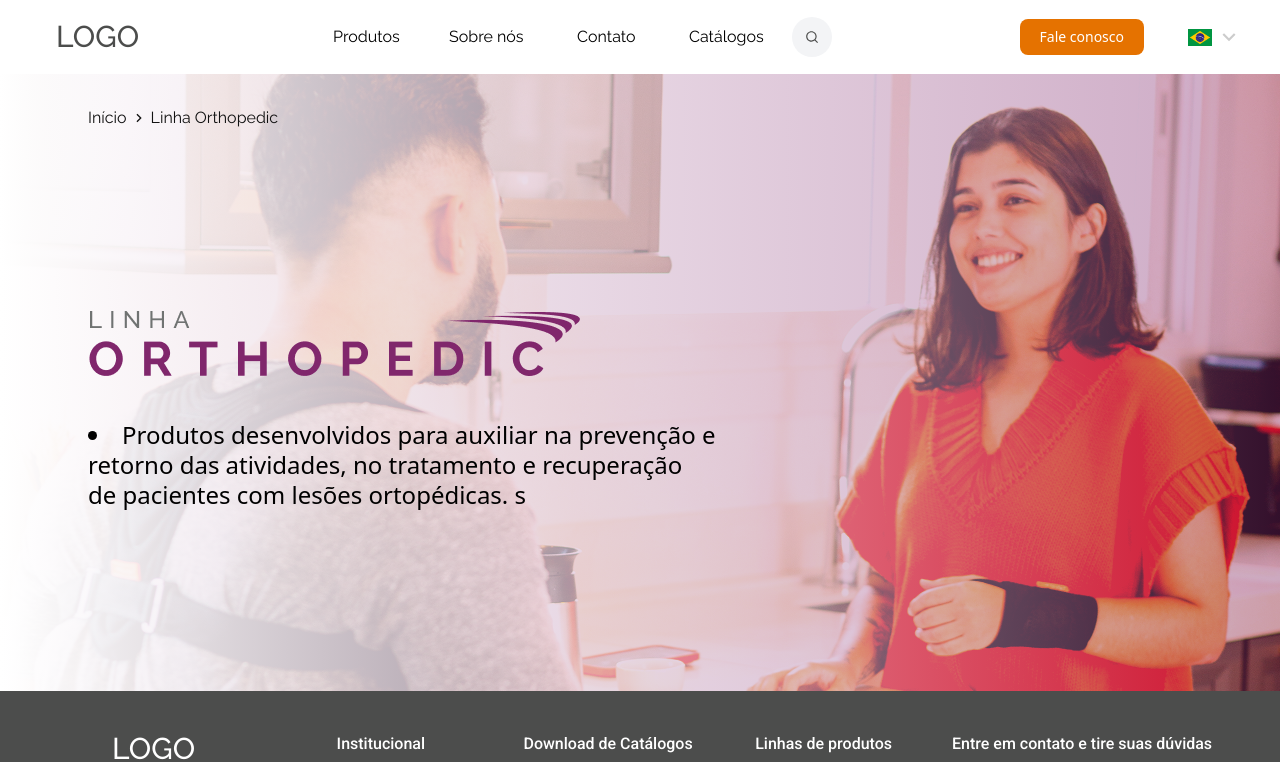
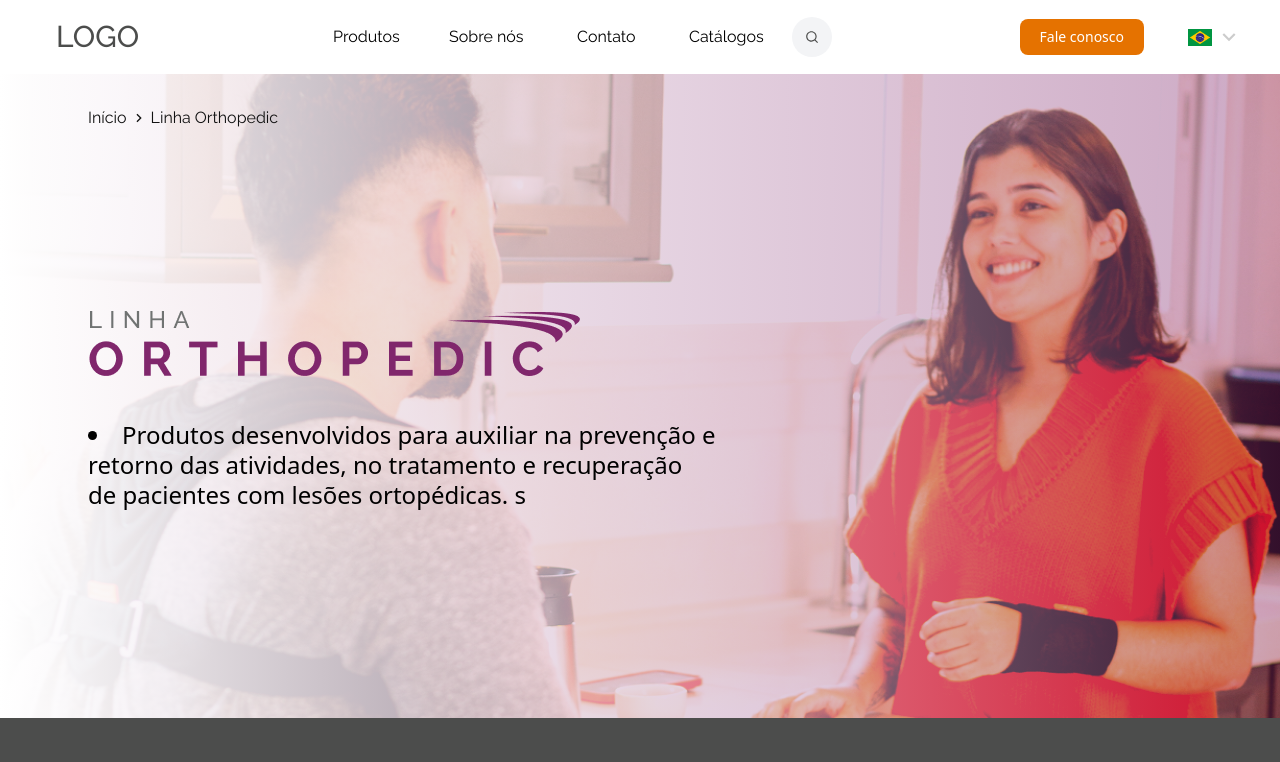
Before and after one commit to GefersonLopes/Plathanus, a React (Vite) app in the folder client/: page / in a window 1280 px wide. Shown: the top 762 px of the page. Built offline with nearby package versions, Linux system fonts and the light colour scheme.

Commit message:
fix: style of hero

```diff
--- a/client/src/components/layout/LinearEffect/index.tsx
+++ b/client/src/components/layout/LinearEffect/index.tsx
@@ -15,7 +15,7 @@ const LinearEffectImg = ({
 }: LinearEffectImgProps) => {
   return (
     <div
-      className={clsx("relative w-full h-full overflow-hidden", className)}
+      className={clsx("relative w-full overflow-hidden", className)}
       {...props}
     >
       <img
@@ -34,7 +34,7 @@ const LinearEffectImg = ({
         )}
       />
 
-      <div className="relative z-10">{children}</div>
+      <div className="relative z-10 flex h-full w-full">{children}</div>
     </div>
   );
 };
--- a/client/src/pages/HomePage.tsx
+++ b/client/src/pages/HomePage.tsx
@@ -7,7 +7,7 @@ const breadcrumbItems = [
 
 function HomePage() {
   return (
-    <section className="bg-dark w-full h-[617px]">
+    <section className="bg-dark w-full">
       <Hero breadcrumbItems={breadcrumbItems} />
       {/* <List items={tasks}>
         {(item) => <LinkCard {...item} className="max-w-lg" />}
```
